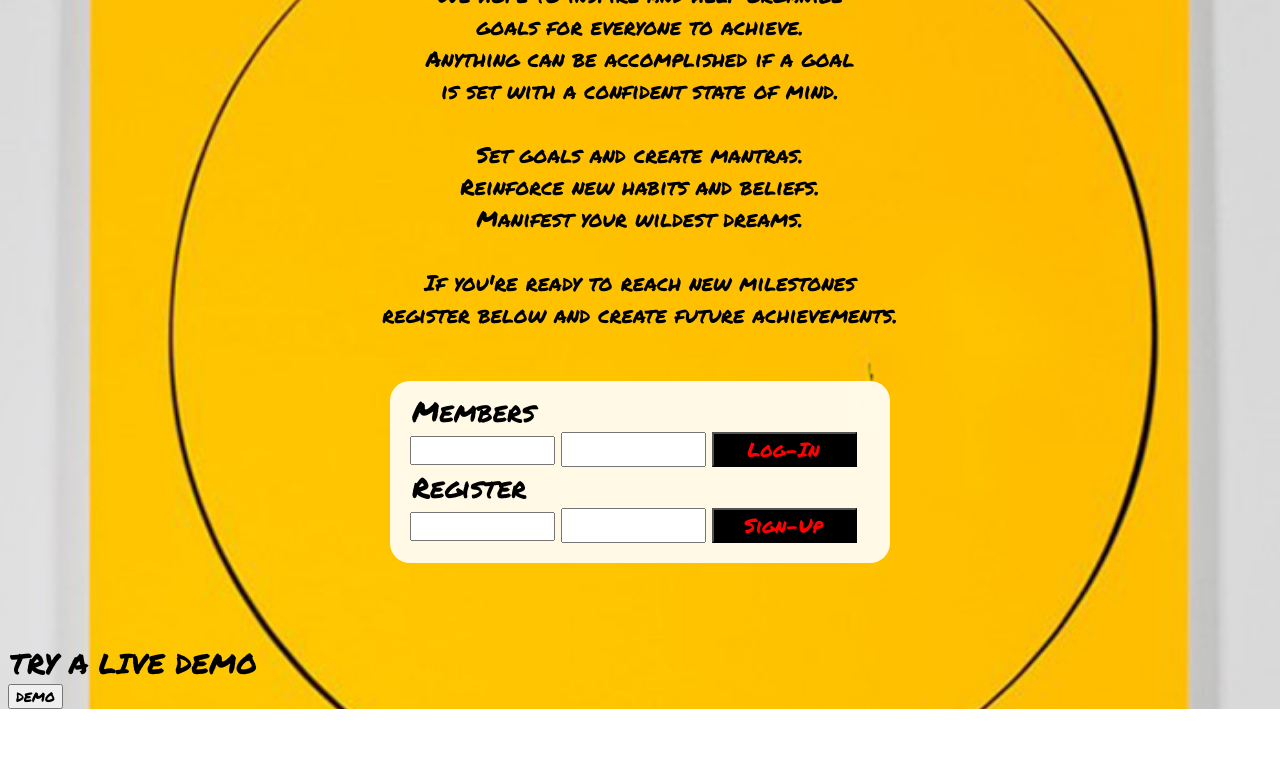
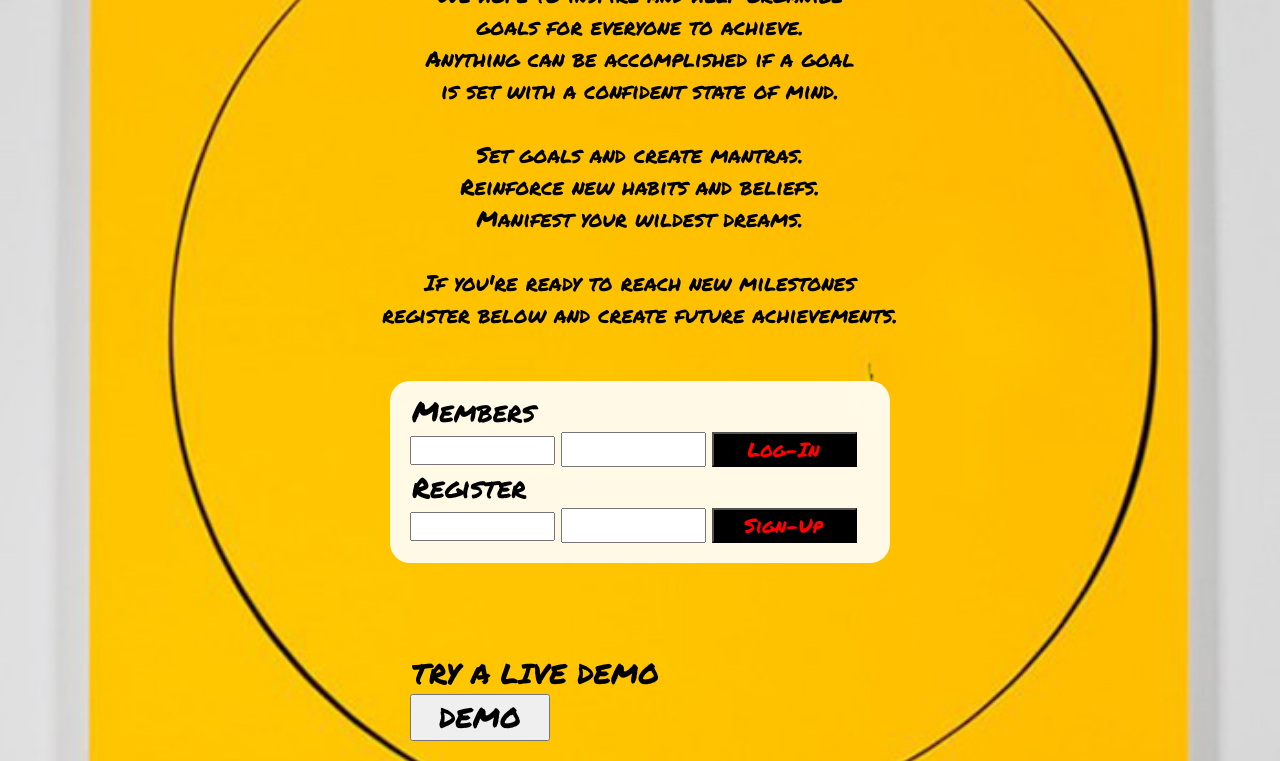
Before and after one commit to jaredmichael/goals-app, a website: page public/index.html in a window 1280 px wide. Shown: the part 360-1121 px from the top of the page. Before the commit the page ends 1069 px from the top, so only its background shows below. Drawn offline with nearby package versions, Linux system fonts and the light colour scheme.

Commit message:
updated css styles

```diff
--- a/public/index.css
+++ b/public/index.css
@@ -189,7 +189,22 @@ nav #log-out {
     padding-bottom: 20px;
     padding-left: 20px;
     padding-right: 20px;
+}
 
+.demo {
+    margin-bottom: 80px;
+    width: 500px;
+    margin-left: auto;
+    margin-right: auto;
+    padding-top: 10px;
+    padding-bottom: 20px;
+    padding-left: 20px;
+    padding-right: 20px;
+}
+
+input.demo-login-button {
+    width: 140px;
+    font-size: 28px;
 }
 
 #register input, #log-in input {
```
